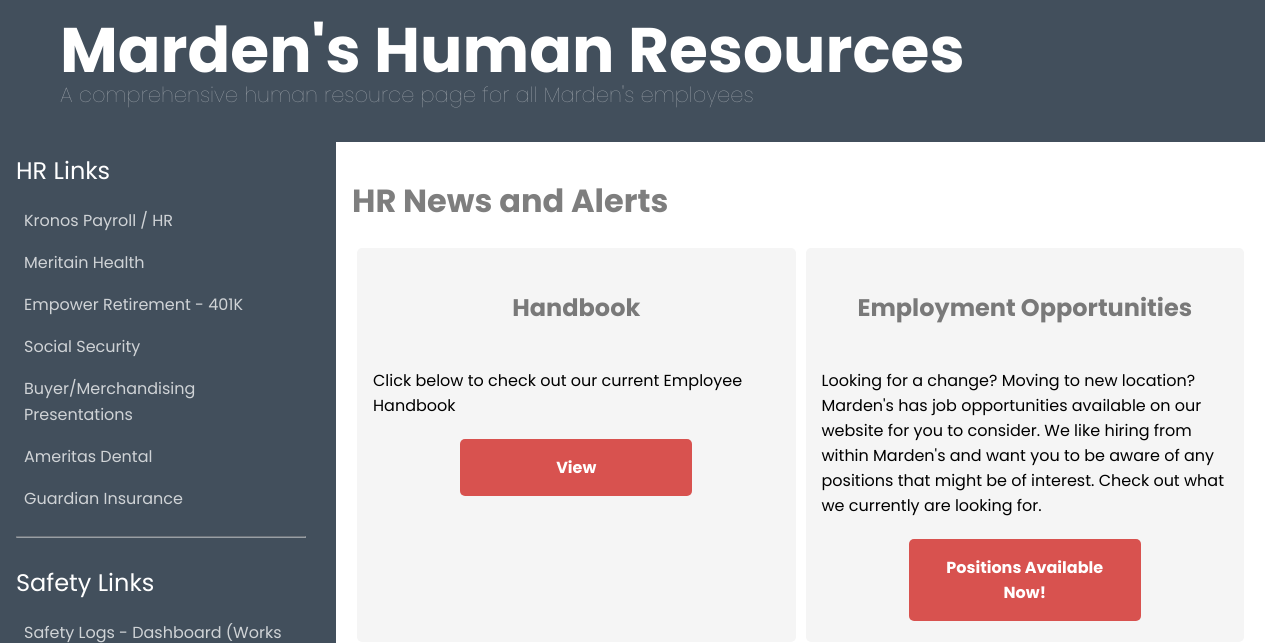
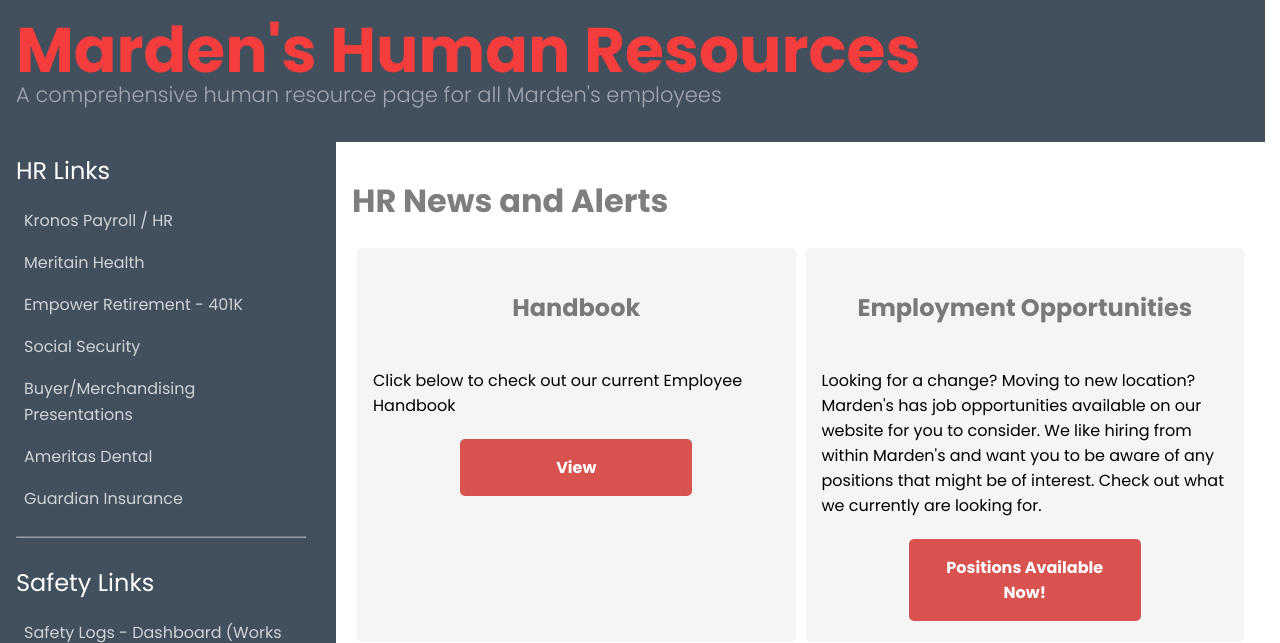
Before and after one commit to Drew-Chase/Mardens-HR, a PHP site: page / in a window 1280 px wide. Shown: the top 643 px of the page. Run offline with PHP 8.4, Linux system fonts and the light colour scheme; some libraries are stand-ins or nearby versions.

Commit message:
Update header styles in skirting.css
Simplified the padding in the header to be consistent on all sides and updated the font-weight for the subtitle. Additionally, added a specific red hue for the header title. This makes the header more symmetrical and increases the subtitle's readability.

```diff
--- a/assets/css/skirting.css
+++ b/assets/css/skirting.css
@@ -1,17 +1,18 @@
 header {
-    padding: 1rem 1rem 1rem 3.75rem;
+    padding: 1rem;
 }
 
 header h1 {
     font-size: 3.9375rem;
     margin: 0;
     line-height: 4.3125rem;
+    color: hsl(0, 90%, 60%, 1);
 }
 
 header p.subtitle {
     font-size: 1.3125rem;
     line-height: 1.25rem;
-    font-weight: 100;
+    font-weight: 300;
     opacity: 0.5;
     margin-top: 0;
 }
--- a/assets/css/skirting.min.css
+++ b/assets/css/skirting.min.css
@@ -1 +1 @@
-footer,header{padding:1rem 1rem 1rem 3.75rem}header h1{font-size:3.9375rem;margin:0;line-height:4.3125rem}header p.subtitle{font-size:1.3125rem;line-height:1.25rem;font-weight:100;opacity:.5;margin-top:0}footer{color:rgba(255,255,255,.5)}footer p#copy{margin:auto}
+header{padding:1rem}header h1{font-size:3.9375rem;margin:0;line-height:4.3125rem;color:hsl(0,90%,60%,1)}header p.subtitle{font-size:1.3125rem;line-height:1.25rem;font-weight:300;opacity:.5;margin-top:0}footer{padding:1rem 1rem 1rem 3.75rem;color:rgba(255,255,255,.5)}footer p#copy{margin:auto}
```
